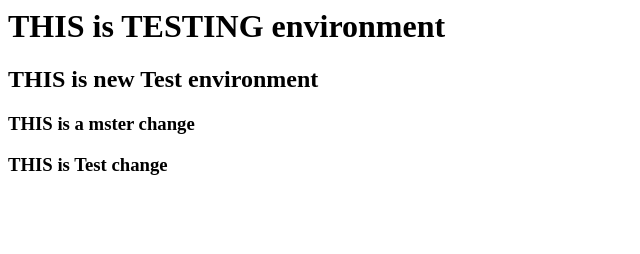
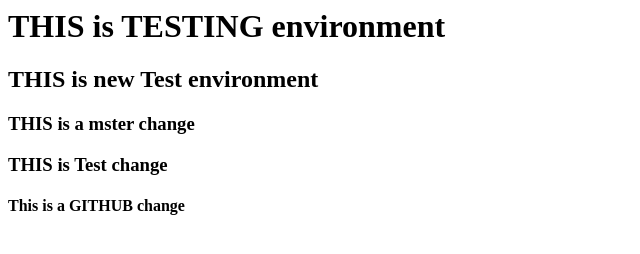
Before and after one commit to ssaisameer/Webtest, a plain HTML site: page index.html in a window 1280 px wide. Shown: the whole page, without its empty margins (0-640 px from the left). Drawn offline with Linux system fonts and the light colour scheme.

Commit message:
Github change

```diff
--- a/index.html
+++ b/index.html
@@ -2,3 +2,4 @@
 <h2>THIS is new Test environment</h2>
 <h3>THIS is a mster change</h3>
 <h3>THIS is Test change</h3>
+<h4> This is a GITHUB change </h4>
```
